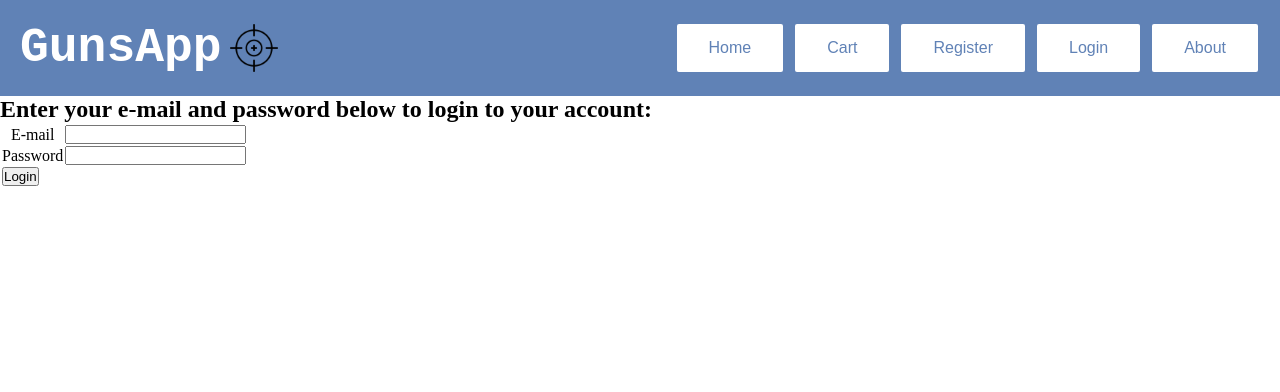
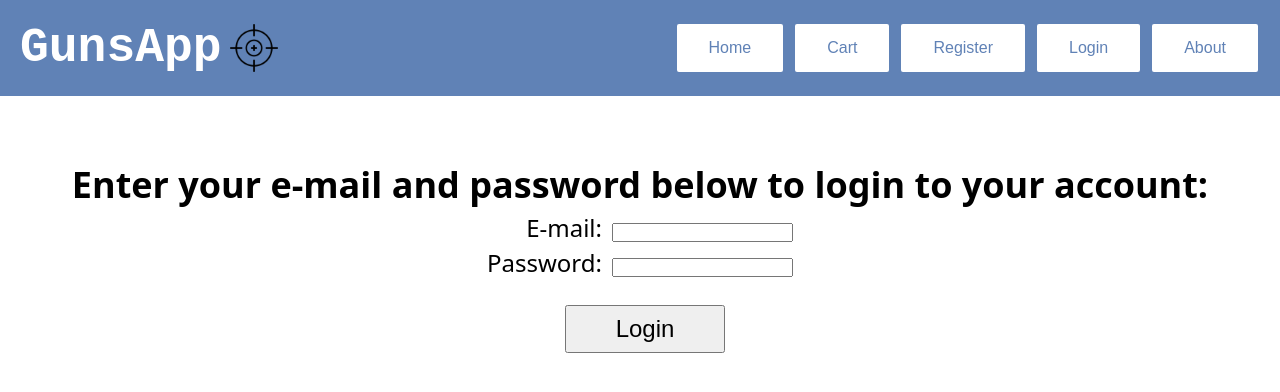
Before and after one commit to MichalBe996/GunsAPI, a React (Create React App) app in the folder client/: page /login in a window 1280 px wide. Shown: the top 392 px of the page. Built offline with nearby package versions, Linux system fonts and the light colour scheme.

Commit message:
refactored login page design

```diff
--- a/client/src/App.css
+++ b/client/src/App.css
@@ -438,12 +438,11 @@ button:active:not(:focus-visible) {
 
 .register-label {
   text-align: right;
-  padding: 0;
+  padding-right: 0.5rem;
   margin: 0;
 }
 
 .register-input {
-  padding: 0;
   margin-left: 0;
 }
 
@@ -453,3 +452,33 @@ button:active:not(:focus-visible) {
   width: 15rem;
   font-size: x-large;
 }
+
+.login-form-header {
+  margin-top: 4rem;
+  display:flex;
+  flex-direction: column;
+  align-items: center;
+  justify-content: center;
+  font-size: x-large;
+  font-family: system-ui, -apple-system, BlinkMacSystemFont, 'Segoe UI', Roboto, Oxygen, Ubuntu, Cantarell, 'Open Sans', 'Helvetica Neue', sans-serif;
+}
+
+.login-label {
+  text-align: right;
+  padding: 0;
+  margin: 0;
+}
+
+.login-textbox {
+  padding-left: 0.5rem;
+  margin-left: 0;
+
+}
+
+.login--button {
+  margin-top: 1.5rem;
+  height: 3rem;
+  width: 10rem;
+  font-size: x-large;
+  margin-left: 5rem;
+}
--- a/client/src/pages/LoginPage.js
+++ b/client/src/pages/LoginPage.js
@@ -40,7 +40,7 @@ const LoginPage = () => {
                     <table>
                         <tr>
                         <td className="login-label">
-                                <label htmlFor='email'>E-mail</label>
+                                <label htmlFor='email'>E-mail:</label>
                             </td>
                             <td className='login-textbox'>
                                 <input
@@ -54,7 +54,7 @@ const LoginPage = () => {
                         </tr>
                         <tr>
                         <td className="login-label">
-                                <label htmlFor='password'>Password</label>
+                                <label htmlFor='password'>Password:</label>
                             </td>
                             <td className='login-textbox'>
                                 <input
@@ -66,10 +66,11 @@ const LoginPage = () => {
                             </td>
 
                         </tr>
-                        <button type='submit' className="login--button">
+
+                    </table>
+                    <button type='submit' className="login--button">
                             Login
                         </button>
-                    </table>
 
                 </form>
             </div>
```
